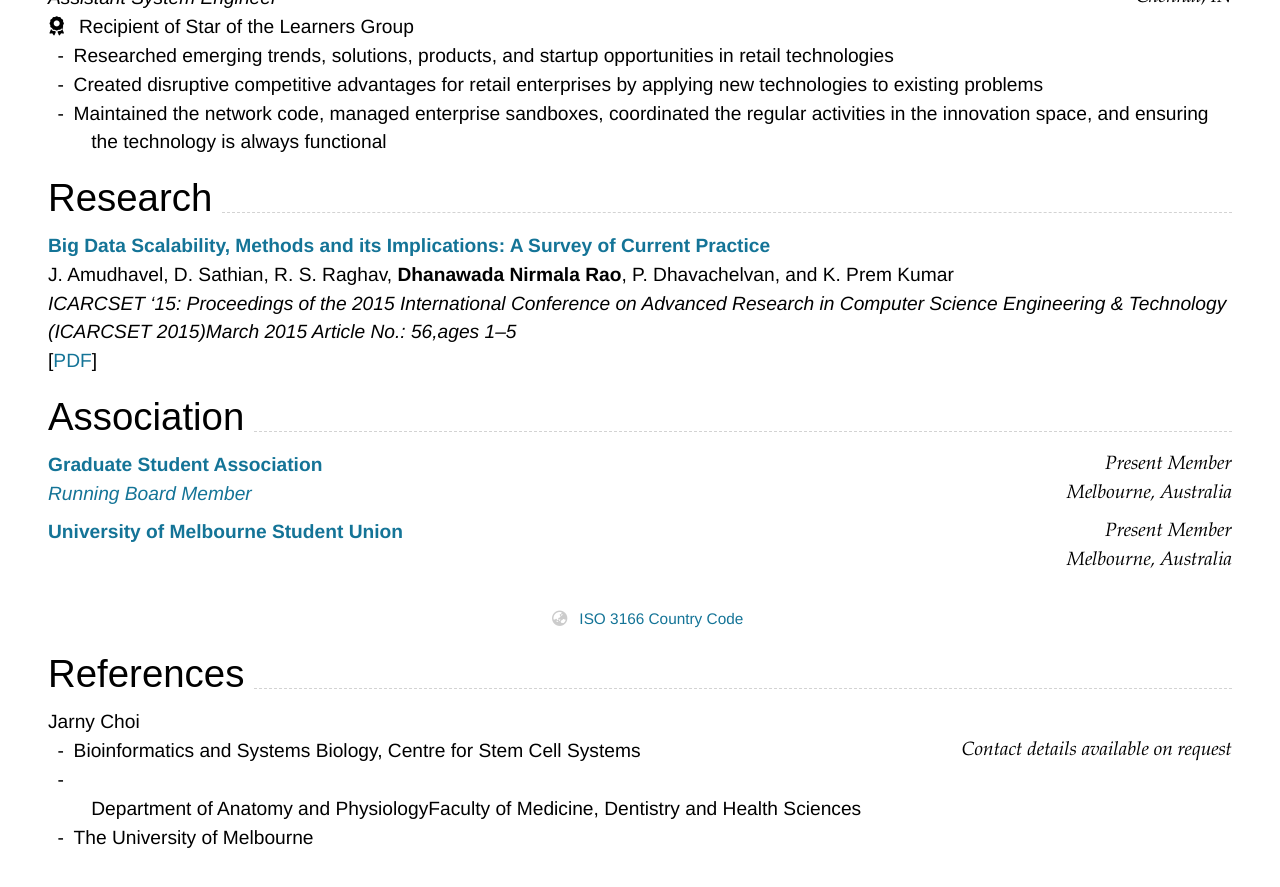
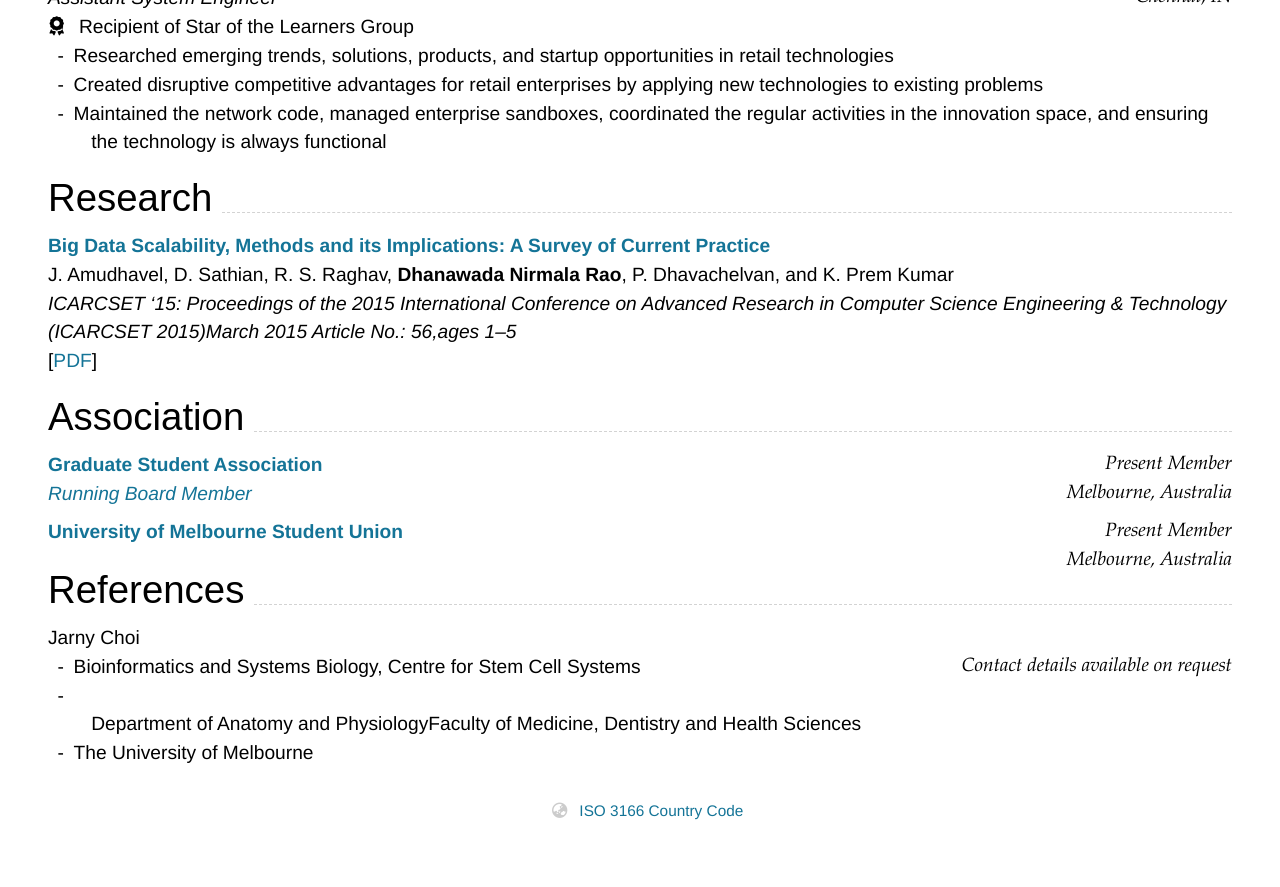
Before and after one commit to thedhanawada/me, a Jekyll site: the page built from index.md, in a window 1280 px wide and 900 px high, scrolled down 2187 px. Shown: the top 887 px of the window. Built offline with Jekyll 4.4.1, drawn with Linux system fonts in a browser that asks for light colours; nearby versions of some CDN libraries.

Commit message:
Update index.md

````diff
--- a/index.md
+++ b/index.md
@@ -146,8 +146,6 @@ _[Running Board Member](https://gsa.unimelb.edu.au/profile/nirmala-rao-dhanawada
 ```
 Melbourne, Australia
 ```
-<br><br>
-{% include cv-contact-footer.html %}
 
 ## References
 
@@ -158,6 +156,8 @@ Contact details available on request
 - Bioinformatics and Systems Biology, Centre for Stem Cell Systems
 - Department of Anatomy and Physiology | Faculty of Medicine, Dentistry and Health Sciences
 - The University of Melbourne
+<br><br>
+{% include cv-contact-footer.html %}
 
 <!-- ### Footer
 
````
